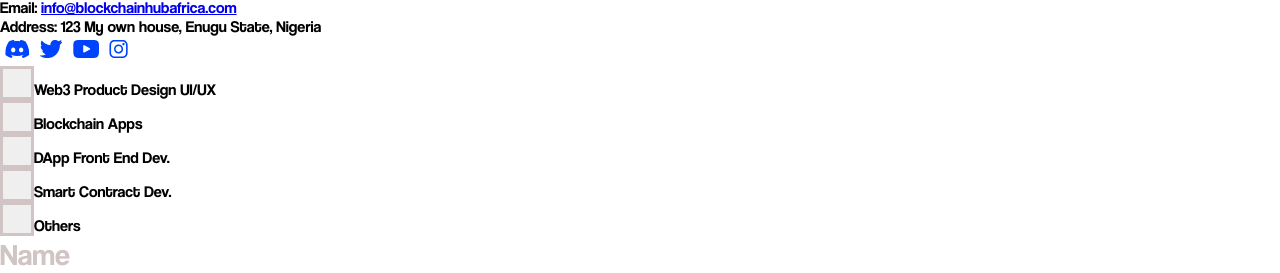
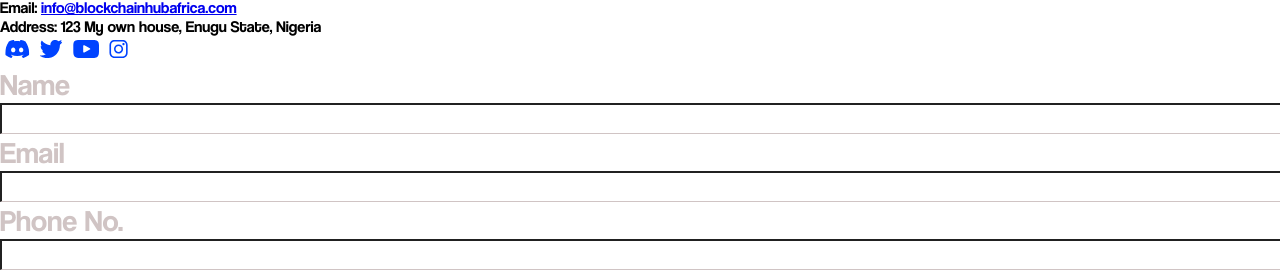
Before and after one commit to blockchainhubafrica/website-frontend, a Next.js app: page /contact in a window 1280 px wide. Shown: the part 284-557 px from the top of the page. Built offline with nearby package versions, Linux system fonts and the light colour scheme.

Commit message:
--refactor: contact us update

```diff
--- a/components/ContactForm/index.tsx
+++ b/components/ContactForm/index.tsx
@@ -57,7 +57,7 @@ const availableTopics = [
   { title: "Others", value: "others" },
 ]
 
-function ContactForm() {
+function ContactForm({ showTopics = true }) {
   // State management
   const [topics, setTopics] = useState(intialTopics);
 
@@ -84,14 +84,14 @@ function ContactForm() {
 
   return (
     <form onSubmit={formik.handleSubmit} className={`${styles["container"]} container md:px-10`}>
-      <div className={`${styles["topics"]} flex mb-20 flex-wrap gap-6`}>
+      {showTopics && <div className={`${styles["topics"]} flex mb-20 flex-wrap gap-6`}>
         {availableTopics.map(topic => (
           <div key={topic.value} className={`${topicIsSelected(topic.value) ? styles["active"] : ""} flex items-center`}>
             <button type="button" autoFocus={false} onClick={() => handleClick(topic.value)}><span className="block"></span></button>
             <span className="ml-2 md:text-2xl">{topic.title}</span>
           </div>
         ))}
-      </div>
+      </div>}
       <div>
         <Input
           name="name"
--- a/pages/contact/index.tsx
+++ b/pages/contact/index.tsx
@@ -28,7 +28,7 @@ export default function ContactUsPage() {
       </div>
 
       <div className="md:w-3/4">
-        <ContactForm />
+        <ContactForm showTopics={false} />
       </div>
     </main>
   );
```
